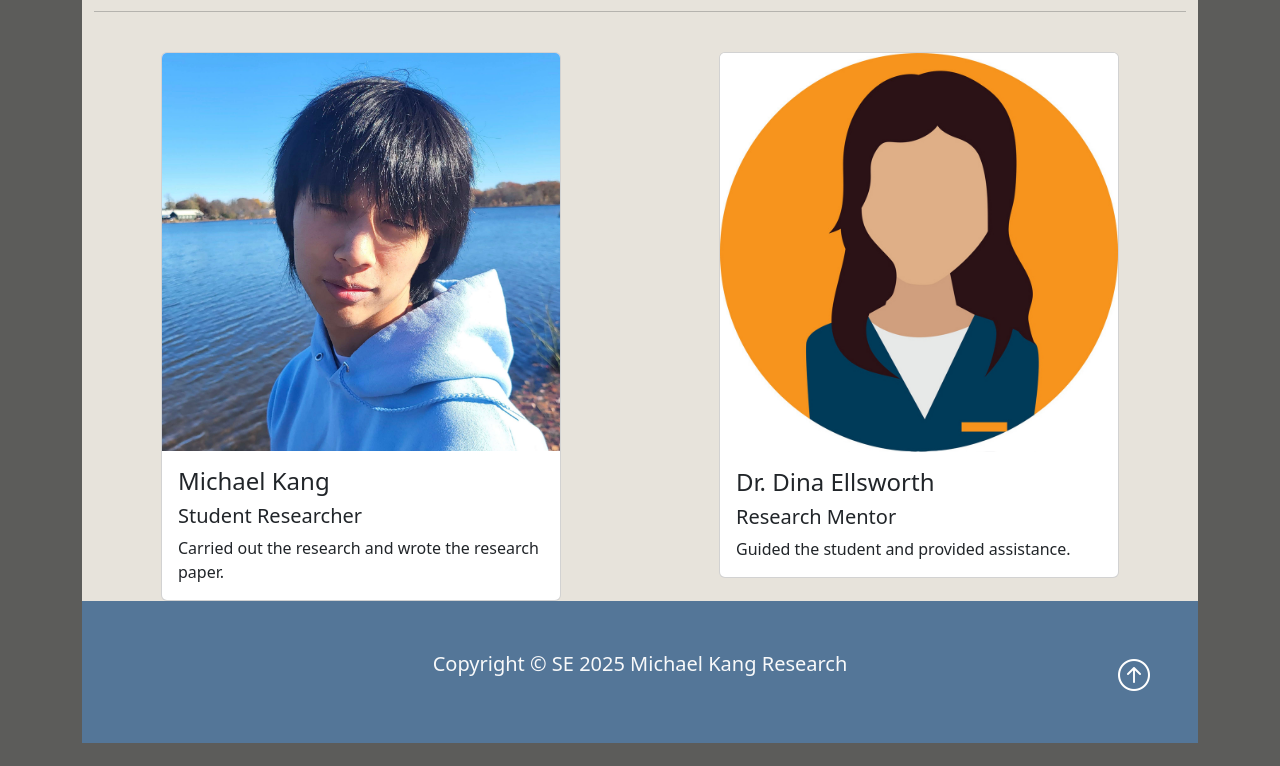
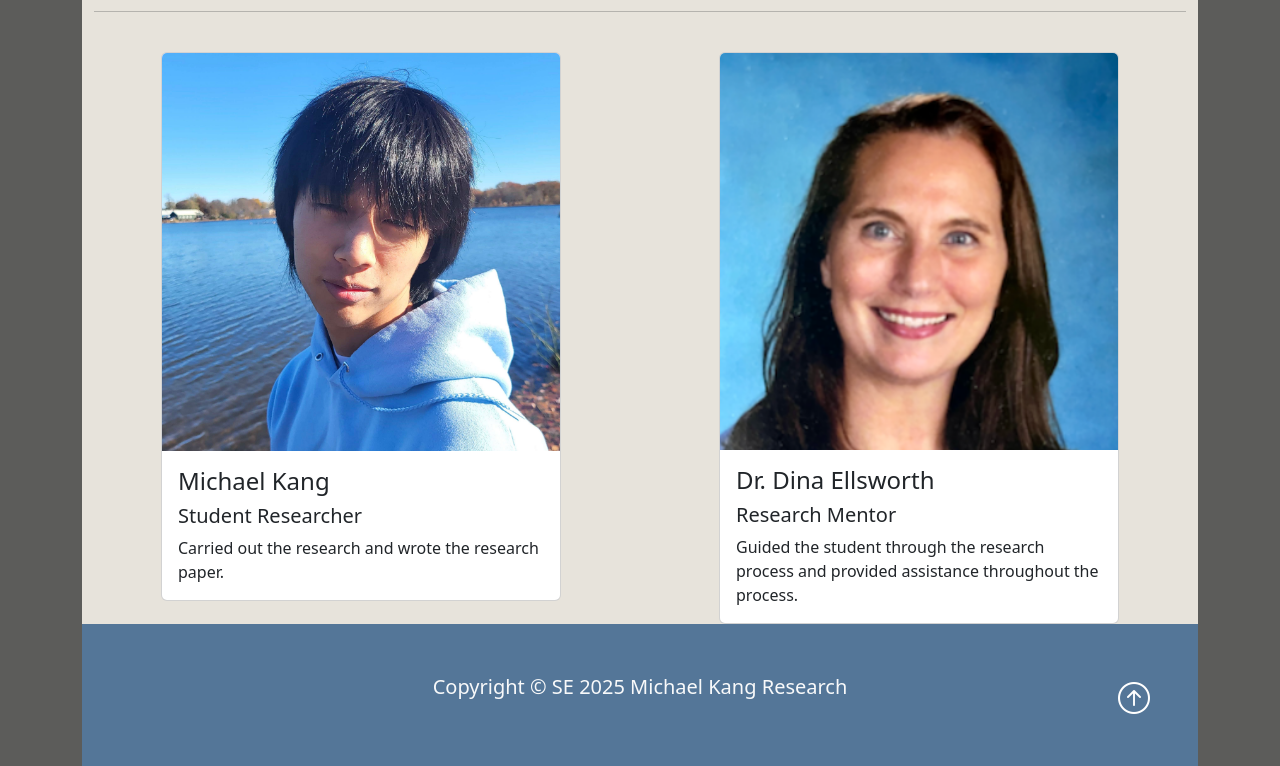
Before and after one commit to michaeljykang/rp_kang, a plain HTML site: page authors.html in a window 1280 px wide. Shown: the part 154-920 px from the top of the page. Before the commit the page ends 897 px from the top, so only its background shows below. Drawn offline with nearby package versions, Linux system fonts and the light colour scheme.

Commit message:
Added picture of Dr. Ellsworth
1. Added picture of Dr. Ellsworth

```diff
--- a/authors.html
+++ b/authors.html
@@ -69,11 +69,11 @@
 
                     <div class="col">
                         <div class="card about">
-                            <img class = "card-img-top" src="img/woman2.jpg" alt="Dr. Dina Ellsworth">
+                            <img class = "card-img-top" src="img/dr-ellsworth.png" alt="Dr. Dina Ellsworth">
                             <div class="card-body">
                                 <h4 class="card-title">Dr. Dina Ellsworth</h4>
                                 <h5>Research Mentor</h5>
-                                <p class="card-text">Guided the student and provided assistance.</p>
+                                <p class="card-text">Guided the student through the research process and provided assistance throughout the process.</p>
                             </div>
                         </div>
                     </div>
```
Also changed, not shown: img/dr-ellsworth.png (added).
